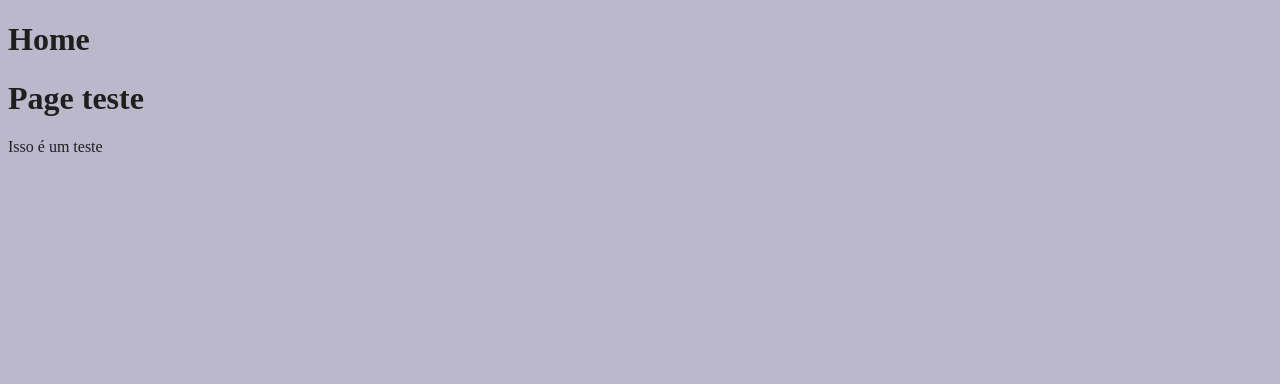
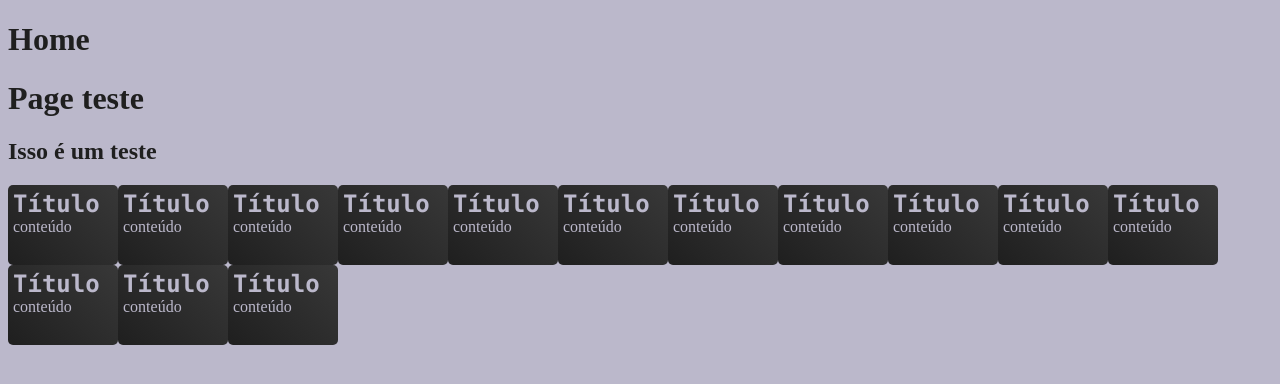
Before and after one commit to macielalves/site-bakery, a Django app: page / in a window 1280 px wide. Shown: the top 384 px of the page. Run offline with Django 4.2, Linux system fonts and the light colour scheme.

Commit message:
feat: inserido esboço 3

```diff
--- /dev/null
+++ b/base/global/partials/cards/card0.html
@@ -0,0 +1,4 @@
+<div class="card0">
+    <header>Título</header>
+    <article>conteúdo</article>
+</div>
--- /dev/null
+++ b/base/static/cards/css/card0.css
@@ -0,0 +1,15 @@
+.card0 {
+    display: inline-block;
+    padding: 5px;
+    background: #1f1f1f linear-gradient(45deg, #1f1f1f, #383838);
+    width: 100px;
+    height: 70px;
+    border-radius: 5px;
+    color: #bbb8cb;
+}
+
+.card0 > header {
+    font-family: 'Consolas', monospace;
+    font-size: 24px;
+    font-weight: bold;
+}
--- a/pages/home/templates/index.html
+++ b/pages/home/templates/index.html
@@ -6,10 +6,12 @@
     <meta charset="UTF-8">
     <title>{{ title }}</title>
     <link rel="stylesheet" href="{% static '/home/css/main.styles.css' %}">
+    <link rel="stylesheet" href="{% static 'cards/css/card0.css' %}">
 </head>
 <body>
 <h1>Home</h1>
 {% include 'global/home.html' %}
-{% block texto %}{{ text }}{% endblock %}
+<h2>{% block texto %}{{ text }}{% endblock %}</h2>
+{% for i in 'Paralelepipedo' %}{% include 'global/partials/cards/card0.html' %}{% endfor %}
 </body>
 </html>
--- a/pages/home/views.py
+++ b/pages/home/views.py
@@ -3,10 +3,13 @@ from django.shortcuts import render
 
 def main(request):
     teste = 'Isso é um teste'
+    titulo = f'{__name__}'
+    context = {
+        'text': teste,
+        'title': titulo
+    }
     return render(
         request,
         'index.html',
-        {
-            'text': teste
-        }
+        context
     )
```
